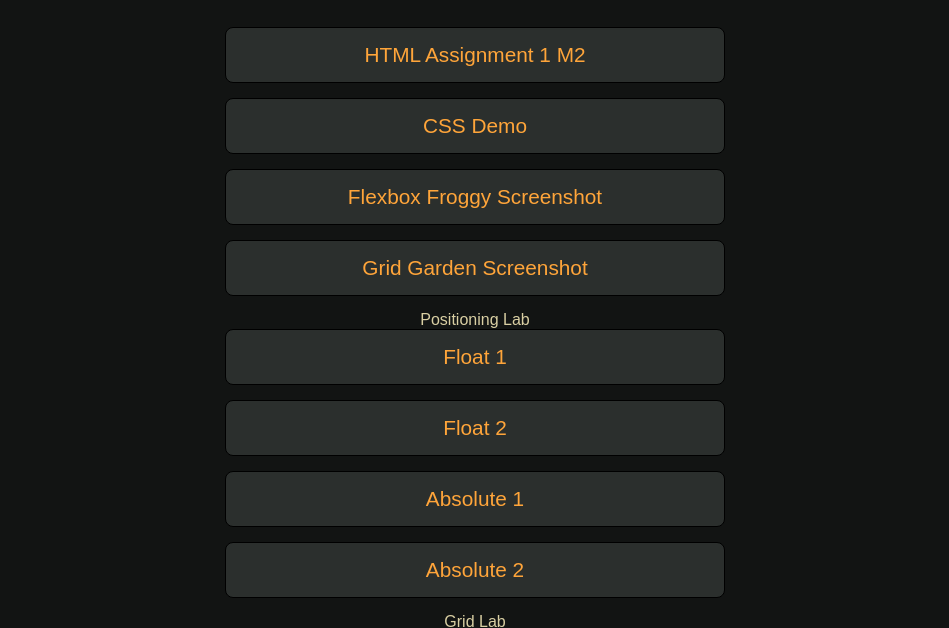
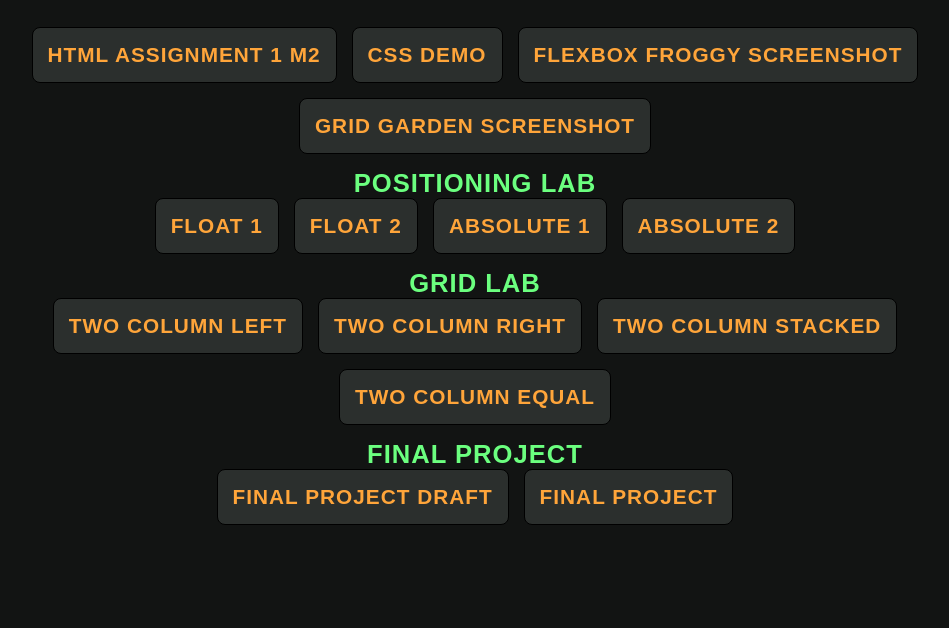
Before and after one commit to CaellumGarza/ifsc-11003-02, a plain HTML site: page index.html in a window 1280 px wide. Shown: the part 98-726 px from the top of the page, without its empty margins (165-1114 px from the left). Drawn offline with Linux system fonts and the light colour scheme; a web font is replaced by a local one.

Commit message:
styling chnages along with file system

```diff
--- a/assets/css/style.css
+++ b/assets/css/style.css
@@ -29,9 +29,11 @@ h1{
 nav ul{
   padding:0;
   margin:0 auto;
-  max-width:500px;
+  max-width:1000px;
   display:flex;
-  flex-direction:column;
+  flex-direction:row;
+  flex-wrap:wrap;
+  justify-content:center;
   gap:15px;
 }
 
@@ -55,3 +57,11 @@ nav ul li a:hover{
   background-color:#000000;
   color:#6BFF7F;
 }
+
+nav > ul > li{
+  color:#6BFF7F;
+  font-size:1.6rem;
+  font-weight:bold;
+  letter-spacing:1px;
+  text-transform:uppercase;
+}
--- a/index.html
+++ b/index.html
@@ -4,9 +4,18 @@
   <meta charset="UTF-8">
   <meta name="viewport" content="width=device-width, initial-scale=1.0">
   <meta name="description" content="Keyword Rich Description">
-  <meta name="author" content="Your Name">
+  <meta name="author" content="Caellum Garza">
   <title>Caellum Garza | IFSC 11003 </title>
   <link href="assets/css/style.css" rel="stylesheet" />
+
+    <!-- Fonts -->
+  <link rel="preconnect" href="https://fonts.googleapis.com">
+  <link rel="preconnect" href="https://fonts.gstatic.com" crossorigin>
+  <link href="https://fonts.googleapis.com/css2?family=Rationale&display=swap" rel="stylesheet">
+
+  <!-- Style Sheet -->
+  <link href="assets/css/style.css" rel="stylesheet" />
+
 </head>
 <body>
   <h1>Caellum Garza</h1>
@@ -32,7 +41,12 @@
           <li><a href="css-grid-lab/grid-two-col-equal.html">Two Column Equal</a></li>
         </ul>
       </li>
-    </ul>
+            <li>Final Project
+        <ul>
+          <li><a href="final-project-draft/index.html">Final Project Draft</a></li>
+          <li><a href="final-project/index.html">Final Project</a></li>
+        </ul>
+      </li>
   </nav>
 </body>
 </html>
```
Also changed, not shown: final-project-draft/index.html (added), final-project/index.html (added).
